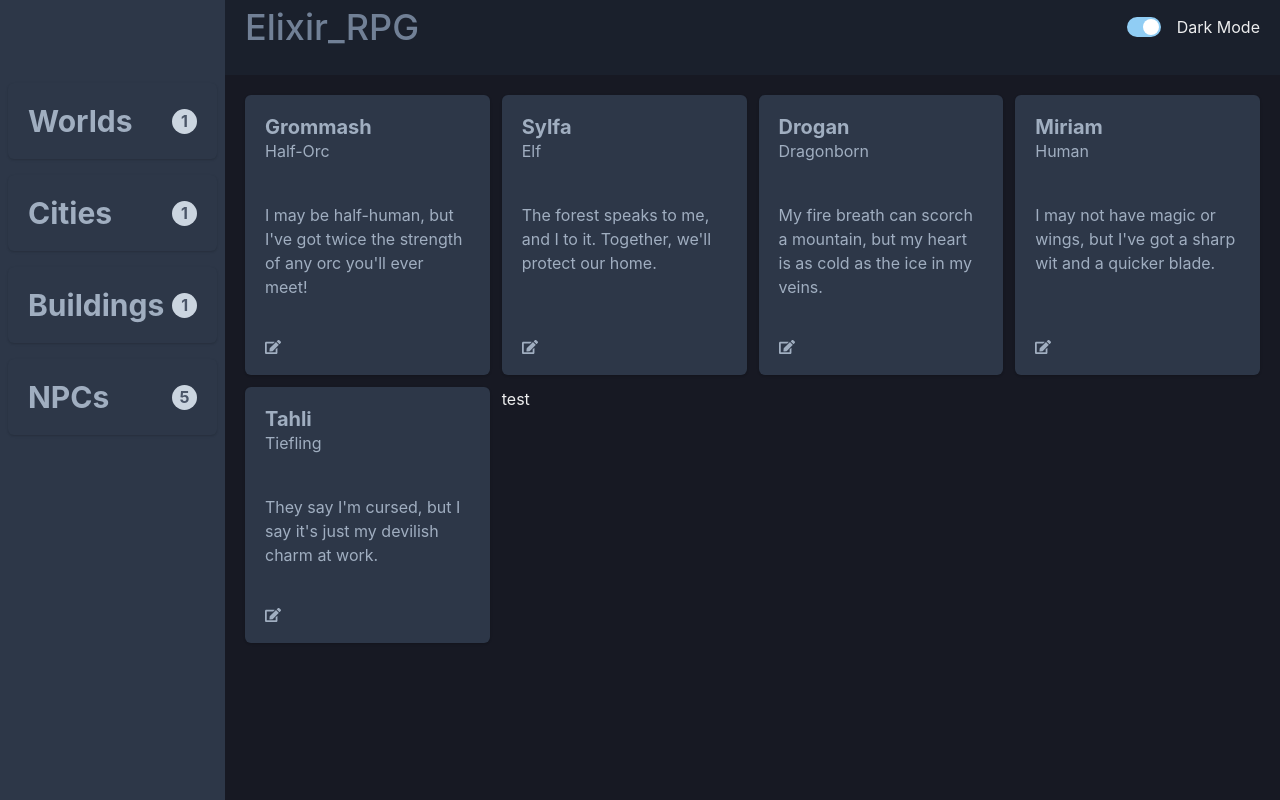
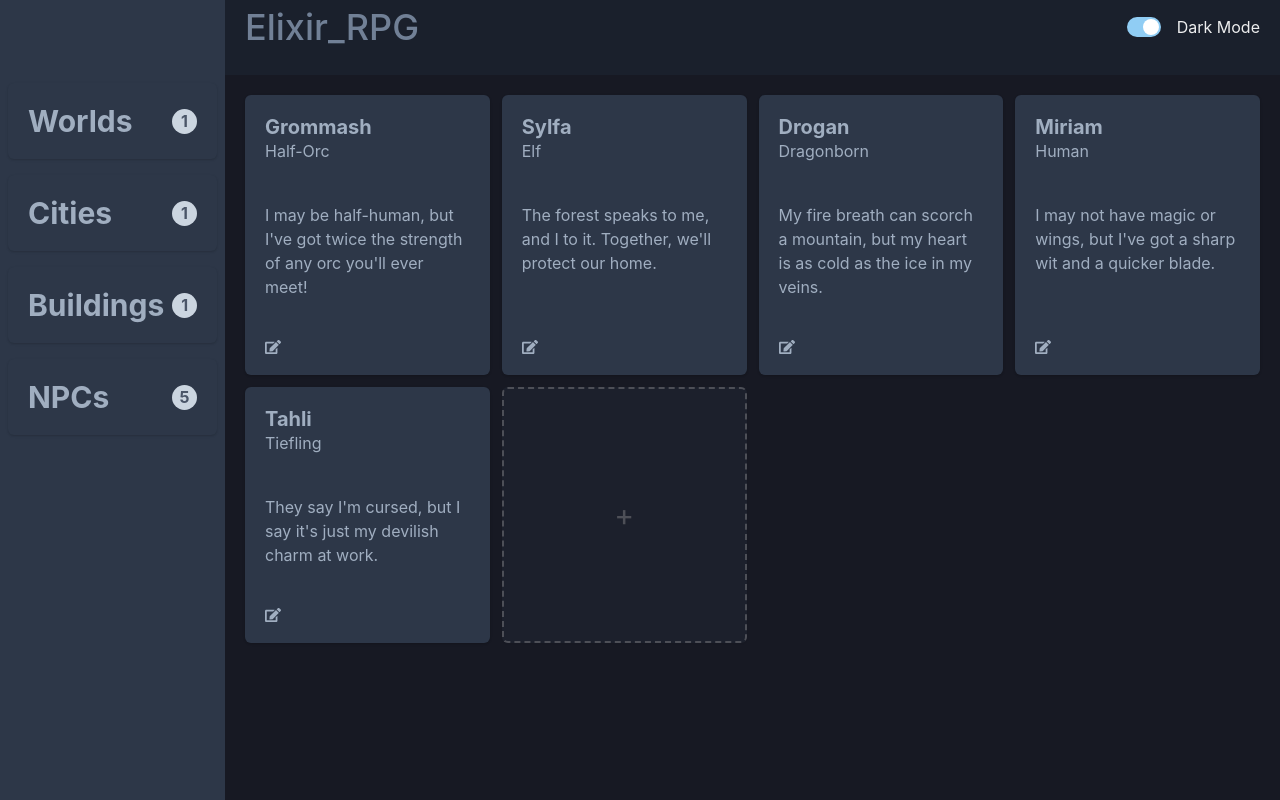
Before and after one commit to xBromsson/elixir_rpg, a React (Vite) app: page /npcs in a window 1280 px wide. Built offline with nearby package versions, Linux system fonts and the light colour scheme.

Commit message:
built creator card

```diff
--- a/src/components/CardGrid.jsx
+++ b/src/components/CardGrid.jsx
@@ -1,6 +1,7 @@
 import { SimpleGrid, Text } from "@chakra-ui/react";
 import { useState } from "react";
 import NpcCard from "./NpcCard";
+import { CreatorCard } from "./CreatorCard";
 
 const npc = [
   {
@@ -48,7 +49,7 @@ const CardGrid = () => {
           flavor={n.flavor}
         ></NpcCard>
       ))}
-      <Text>test</Text>
+      <CreatorCard></CreatorCard>
     </SimpleGrid>
   );
 };
--- /dev/null
+++ b/src/components/CreatorCard.jsx
@@ -0,0 +1,21 @@
+import { Card, CardBody, Center, Text } from "@chakra-ui/react";
+
+export const CreatorCard = () => {
+  return (
+    <Card
+      border={"solid"}
+      borderWidth={2}
+      borderStyle={"dashed"}
+      opacity={"25%"}
+    >
+      <CardBody>
+        <Center h={"100%"}>
+          <Text colorScheme={"gray.100"} fontSize={"3xl"}>
+            {" "}
+            +
+          </Text>
+        </Center>
+      </CardBody>
+    </Card>
+  );
+};
```
